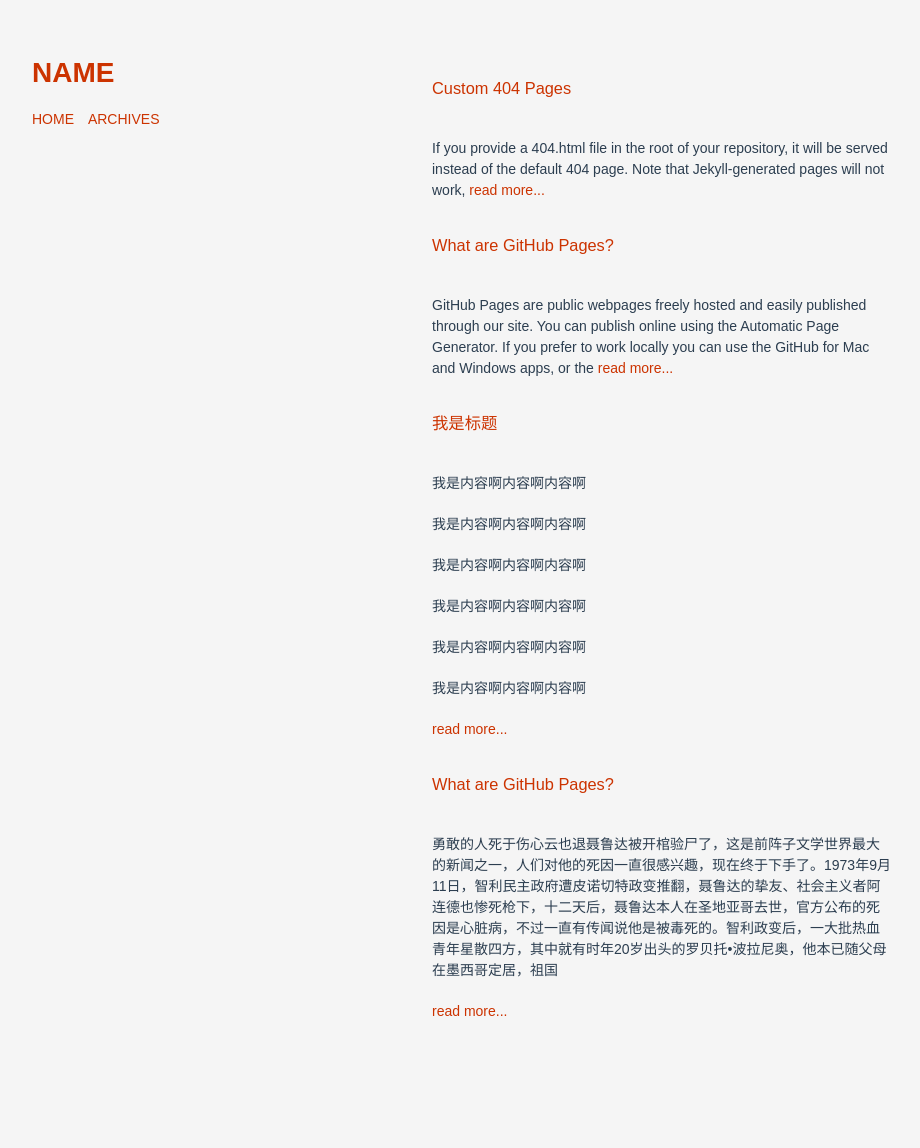
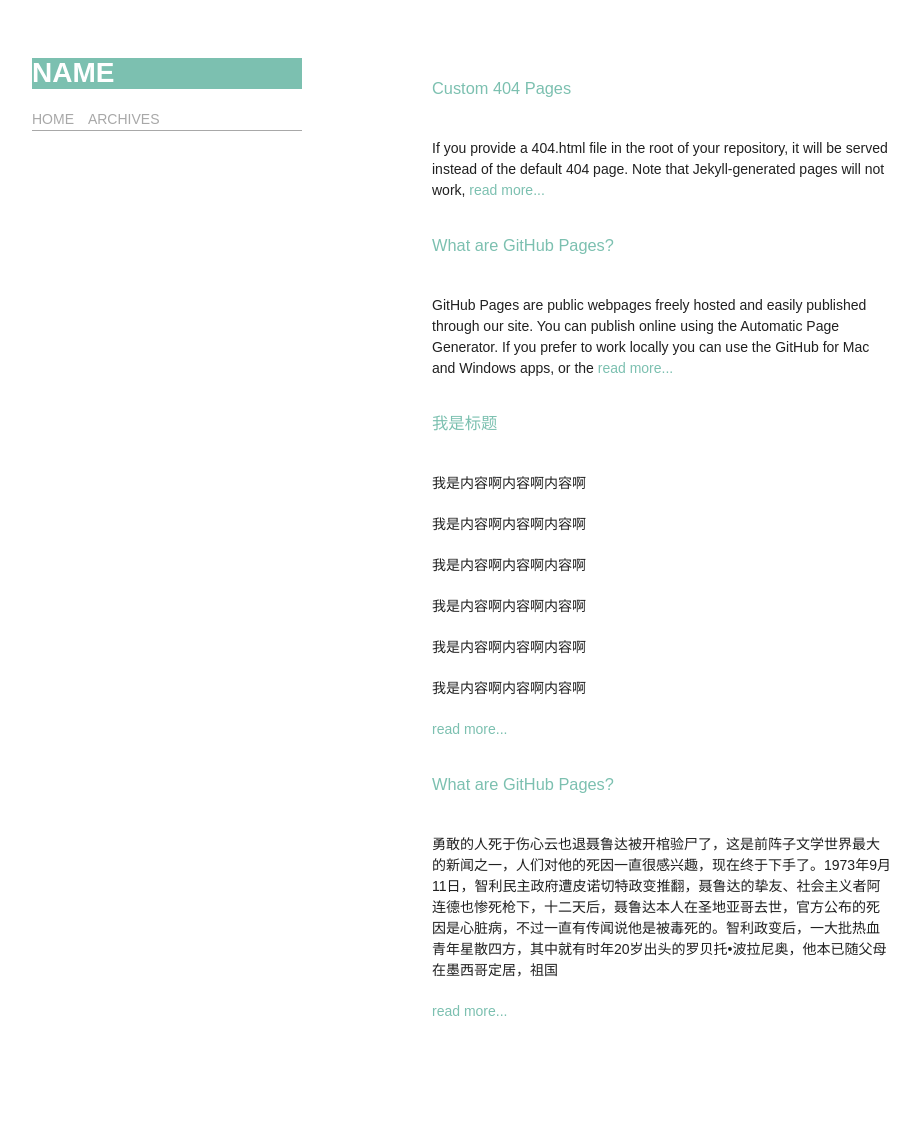
Before and after one commit to lixiaochou077/lixiaochou077.github.io, a Jekyll site: the page built from index.html, in a window 1280 px wide. Shown: the whole page, without its empty margins (178-1098 px from the left). Built offline with Jekyll 4.4.1, drawn with Linux system fonts in a browser that asks for light colours; Markdown is read by kramdown in place of the engine named in the settings.

Commit message:
add tips

```diff
--- a/css/style.css
+++ b/css/style.css
@@ -1,13 +1,13 @@
 body {
   padding:50px;
   font:14px/1.5 "Hiragino Sans GB", "Microsoft YaHei", "WenQuanYi Micro Hei", sans-serif;;
-  color:#2c3e50;
+  color:#202020;
   font-weight:300;
-  background: #f5f5f5;
+  background: #fff;
 }
 
 h1, h2, h3, h4, h5, h6 {
-  color:#c30;
+  color:#7cc0b0;
   margin:0 0 20px;
 }
 
@@ -32,7 +32,7 @@
 }
 
 a {
-  color:#c30;
+  color:#7cc0b0;
   font-weight:400;
   text-decoration:none;
 }
@@ -101,6 +101,20 @@
   width:270px;
   float:left;
   position:fixed;
+}
+header p{
+    margin-bottom: 0;
+    border-bottom: 1px solid #a8a8a8;
+}
+header h1{
+    color: #fff;
+    background: #7cc0b0;
+}
+header a{
+    color: #a8a8a8;
+}
+header a:hover{
+    color: #7cc0b0
 }
 header ul {
   list-style:none;
--- a/index.html
+++ b/index.html
@@ -7,7 +7,7 @@
         <h3 class="excerpt-title"><a href="{{ post.url }}">{{ post.title }}</a></h3>
 　　　　 <div class="excerpt">
             {{ post.content | split: '<!-- more -->' | first }}
-            <a href="{{ site.baseurl }}{{ post.url }}" class="read-more">read more...</a>
+            <a href="{{ post.url }}" class="read-more">read more...</a>
         </div>
         {% endfor %}
 　　</ul>
```
